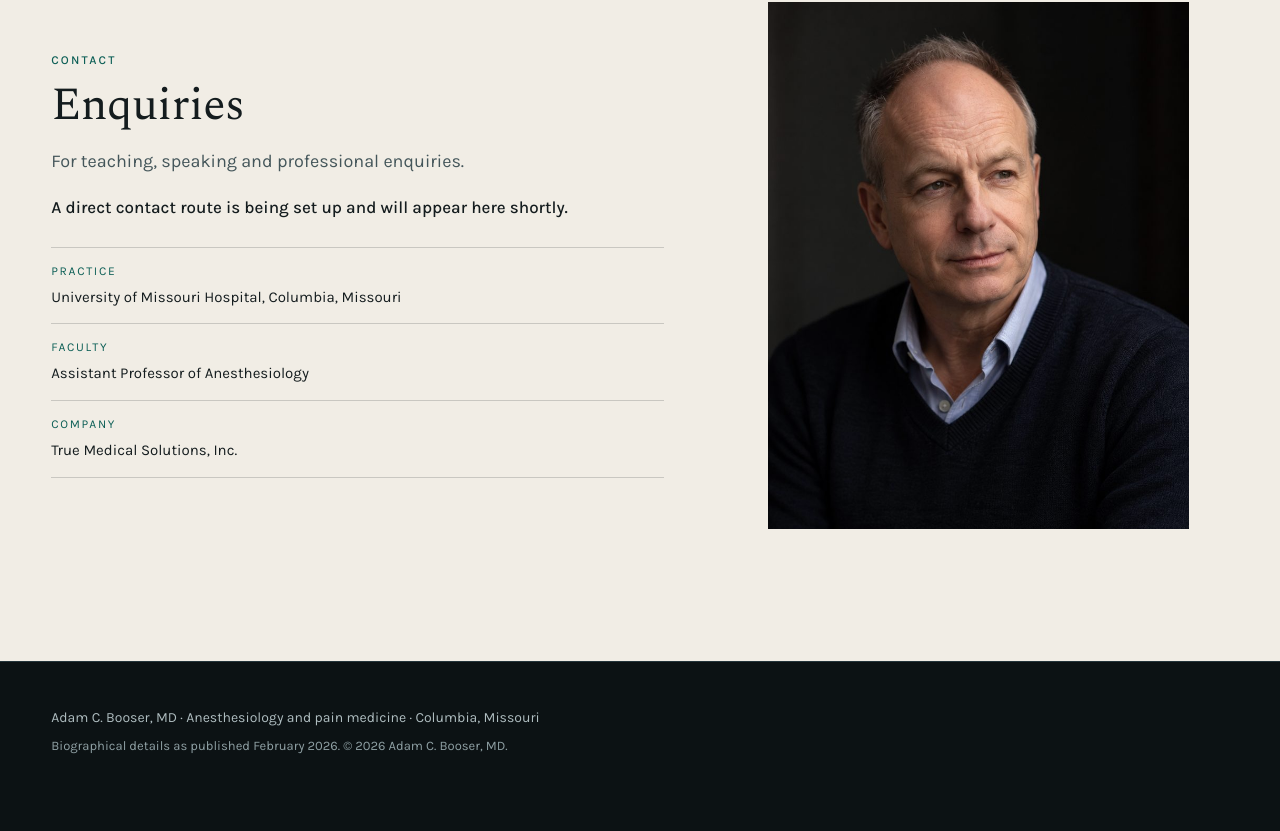
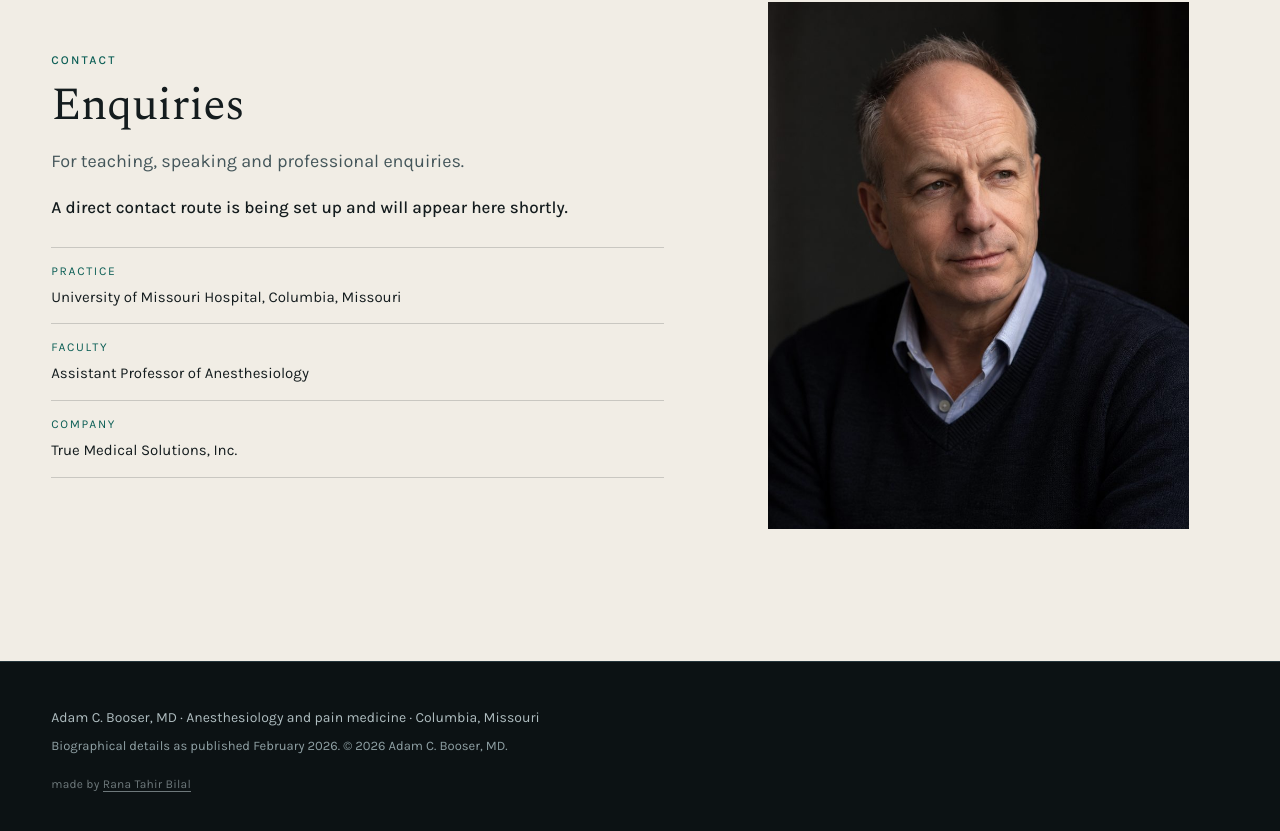
Before and after one commit to RanaTahirBilal/adam-booser, a plain HTML site: page index.html in a window 1280 px wide. Shown: the part 5088-5919 px from the top of the page. Before the commit the page ends 5895 px from the top, so only its background shows below. Drawn offline with nearby package versions, Linux system fonts and the light colour scheme.

Commit message:
Footer: add builder credit

```diff
--- a/index.html
+++ b/index.html
@@ -175,6 +175,7 @@
   <div class="ab-wrap">
     <p>Adam C. Booser, MD &middot; Anesthesiology and pain medicine &middot; Columbia, Missouri</p>
     <p class="ab-small">Biographical details as published February 2026. &copy; 2026 Adam C. Booser, MD.</p>
+    <p style="margin:18px 0 0;font-size:12px;line-height:1.5;opacity:.6;letter-spacing:.02em">made by <a href="https://ranatahirbilal.com" rel="nofollow noopener" target="_blank" style="color:inherit;text-decoration:none;border-bottom:1px solid currentColor">Rana Tahir Bilal</a></p>
   </div>
 </footer>
 
```
